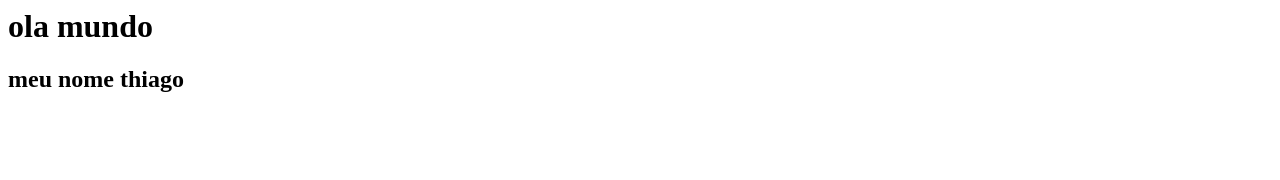
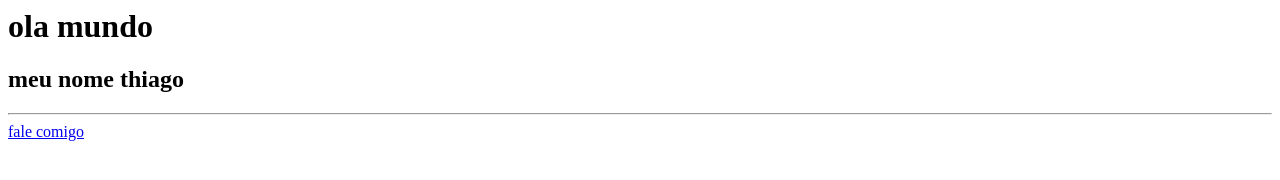
Before and after one commit to tithiago10/tithiago10.github.io, a plain HTML site: page index.html in a window 1280 px wide. Drawn offline with Linux system fonts and the light colour scheme.

Commit message:
fale comigo

```diff
--- a/index.html
+++ b/index.html
@@ -1,2 +1,5 @@
-<h1> ola mundo </h1>
-<h2> meu nome thiago </h2>
+<h1>ola mundo</h1>
+<h2>meu nome thiago</h2>
+<hr>
+
+<a href="#">fale comigo</a>
```
